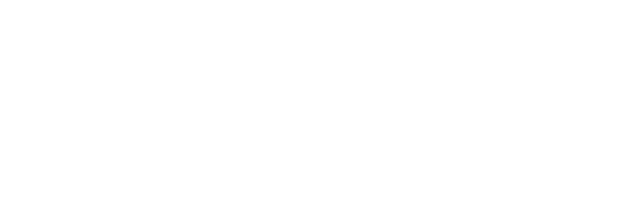
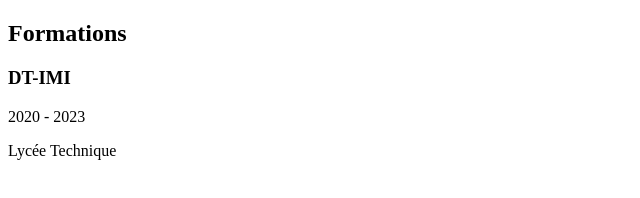
Before and after one commit to Satoru16/git-mon-cv, a plain HTML site: page index.html in a window 1280 px wide. Shown: the whole page, without its empty margins (0-640 px from the left). Drawn offline with Linux system fonts and the light colour scheme.

Commit message:
mise en place de la section formations

```diff
--- a/index.html
+++ b/index.html
@@ -7,6 +7,16 @@
     <title>Document</title>
 </head>
 <body>
+     <!-- Section Formations -->
+     <section class="formations-section">
+        <h2>Formations</h2>
+        <div class="formation">
+            <h3>DT-IMI</h3>
+            <p class="date">2020 - 2023</p>
+            <p class="etablissement">Lycée Technique</p>
+            <p class="description"></p>
+        </div>
+    </section>
 
 </body>
 </html>
```
